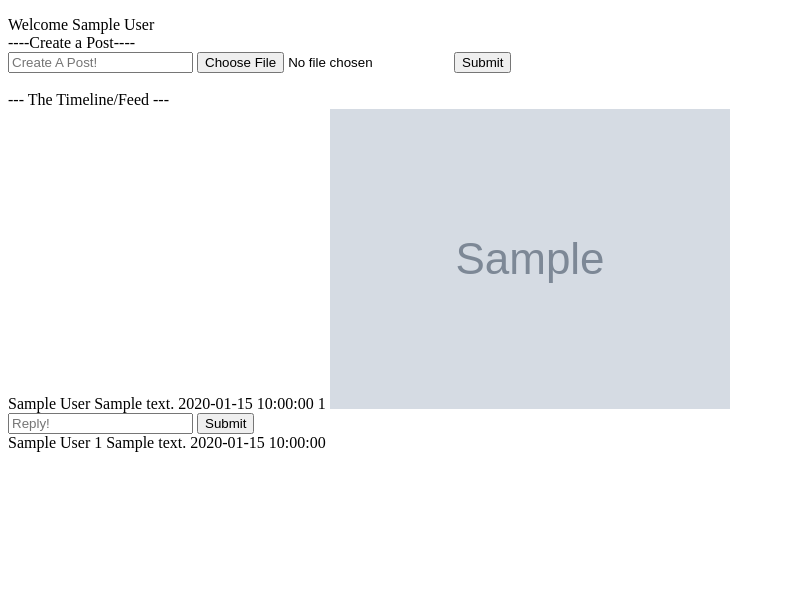
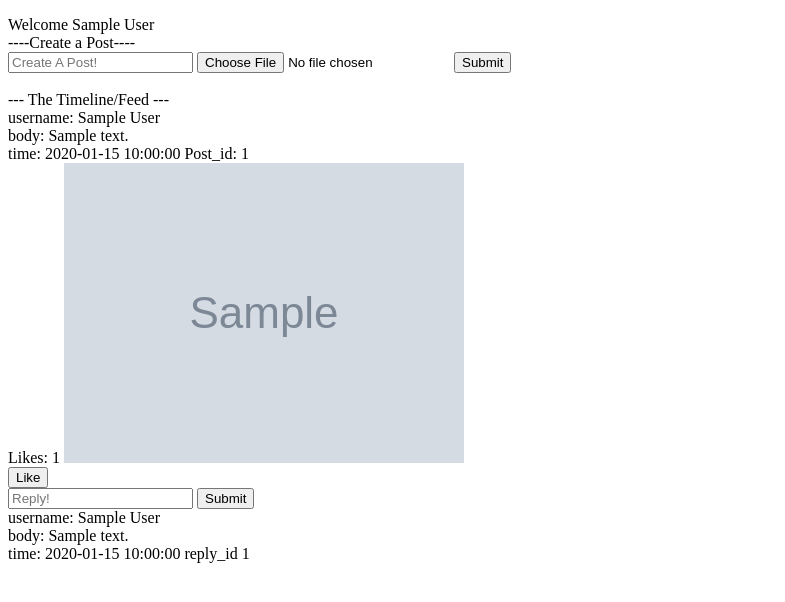
Before and after one commit to mellodynguyen/bunbook, a Flask app: page /home in a window 1280 px wide. Shown: the top 602 px of the page, without its empty margins (0-785 px from the left). Run offline with Flask 3, Linux system fonts and the light colour scheme; the visitor is signed in with stand-in values (Sample User, id 1); tables that the repository leaves empty hold one stand-in row (values such as "Sample post"); grey boxes marked "Sample" are stand-in pictures.

Commit message:
added like features for posts

```diff
--- a/model.py
+++ b/model.py
@@ -110,6 +110,7 @@ class Reply(db.Model):
     timestamp = db.Column(db.DateTime)
     # language = db.Column(db.String, default="english")
 
+
     # a reply can have many likes
     like = db.relationship("ReplyLike", back_populates="replylikes")
 
--- a/server.py
+++ b/server.py
@@ -1,5 +1,5 @@
 from flask import Flask, render_template, request, flash, session, redirect, jsonify, url_for
-from model import connect_to_db, db, User, Post, Reply
+from model import connect_to_db, db, User, Post, Reply, PostLike, ReplyLike
 import os
 import crud
 import datetime
@@ -13,14 +13,20 @@ CLOUDINARY_KEY = os.environ['CLOUDINARY_KEY']
 CLOUDINARY_SECRET = os.environ['CLOUDINARY_SECRET']
 CLOUD_NAME = "dzvyvbnmf"
 
+# helper function to calculate the length of likes for a post or reply instead
+# of storing count in database or a variable
+def calculatelikes(lst):
+    """Calculate number of likes for a Post or Reply."""
 
+    return len(lst)
+
+
+# this will show if the user is not logged in,
+# it should show create an account button that will route to /createaccount
+# and log in button that routes the info to login and then redirect to /home
 @app.route('/')
 def homepage():
     """View homepage."""
-
-    # this will show if the user is not logged in,
-    # it should show create an account button that will route to /createaccount
-    # or a log in button that routes the info to login and then redirect to /home
 
     return render_template('homepage.html')
 
@@ -40,6 +46,7 @@ def register_user():
         db.session.add(user)
         db.session.commit()
         flash("Account created!")
+
         return redirect('/home')
 
 # we'll need a button on the timeline page that routes to /logout
@@ -88,11 +95,13 @@ def timeline():
     posts = Post.query.all()
 
     # query all the replies for a specific post
-    # post_id = request.form.get('post_id')
-    # replies = crud.get_replies_by_postid(post_id)
     replies = Reply.query.all()
 
-    return render_template('home.html', posts=posts, replies=replies)
+    # query all likes for posts
+    # postlikes = Post.
+
+    return render_template('home.html', posts=posts, replies=replies,
+                           calculatelikes=calculatelikes)
 
 
 
@@ -116,16 +125,20 @@ def create_a_post():
     db.session.add(post)
     db.session.commit()
 
-    # if the user uploaded a file
+    # if the user uploaded a file for their post, upload img to cloudinary
+    # and add it to the database
     user_file = request.files.get('my-file')
     if user_file:
         img_url = upload_to_cloudinary(user_file)
         image = crud.create_image(post.post_id, img_url)
+
         db.session.add(image)
         db.session.commit()
 
 
     return redirect('/home')
+
+
 
 @app.route('/create-reply', methods=["POST"])
 def create_a_reply():
@@ -151,17 +164,23 @@ def create_a_reply():
 
 
 
-# add a route for cloudinary: this route will process the form
-# this route should accept POST requests
-# @app.route('/post-form-data', methods=['POST'])
-# def image_form():
-#     """Process the upload image form and return url generated by cloudinary"""
-#     user_file = request.files['my-file']
-#     img_url = upload_to_cloudinary(user_file)
+@app.route('/like-post', methods=['POST'])
+def like_a_post():
+    """Process liking a post"""
 
-#     # shows what the URL looks like
-#     # add_user_img_record(img_url)
-#     return jsonify(img_url)
+    # like_id = request.form.get('likebutton')
+
+    user_id = session['user_id']
+    post_id = int(request.form.get('likepostid'))
+    # print(post_id)
+    # print(type(post_id))
+    postlike = crud.create_like_for_post(user_id, post_id)
+
+    db.session.add(postlike)
+    db.session.commit()
+
+    return redirect('/home')
+
 
 
 
@@ -176,14 +195,6 @@ def upload_to_cloudinary(media_file):
     return result['secure_url']
 
 
-# def add_user_img_record(img_url):
-#     """Stub function for persisting data to database"""
-#     print("\n".join([f"{'*' * 20}", "SAVE THIS url to your database!!",
-#                     img_url, f"{'*' * 20}" ]))
-
-# for test image:
-# https://res.cloudinary.com/dzvyvbnmf/image/upload/v1705445845/otydsuktk3on3wskq9z5.jpg
-
 
 
 if __name__ == "__main__":
--- a/static/js/feedscript.js
+++ b/static/js/feedscript.js
@@ -28,6 +28,21 @@ document.querySelectorAll('.createreply').addEventListener('submit', (evt) => {
         .then((response) => response.text())
         .then((reply) => {
             // add reply to display
-            document.querySelector(evt.target.document.querySelector('#postid').value).insertAdjacentHTML(`${reply}`)
+            document.querySelector(evt.target.document.querySelector('#postid')
+                                    .value).insertAdjacentHTML(`${reply}`)
         })
+});
+
+// for liking a post
+document.querySelectorAll('.likeapost')addEventListener('submit', (evt) => {
+    evt.preventDefault();
+
+    evt.target.document.querySelector('#likepostid').value
+
+    // fetch('/like-post')
+    //     .then((response) => response.text())
+    //     .then((like) => {
+
+    //     })
+
 })
--- a/templates/home.html
+++ b/templates/home.html
@@ -16,19 +16,33 @@ Welcome {{ session["screenname"] }}
 
 <br>
 
+<!-- The Timeline/Feed  -->
 --- The Timeline/Feed ---
+
 <br>
+
 {% for post in posts %}
 <div class="postblock">
-  {{ post.user.screenname }}
-  {{ post.body }}
-  {{ post.timestamp }}
-  {{ post.post_id }}
+  username: {{ post.user.screenname }}
+  <br>
+  body: {{ post.body }}
+  <br>
+  time: {{ post.timestamp }}
+  Post_id: {{ post.post_id }}
+  <br>
+  <!-- post.like will give a list, we want length of list -->
+  Likes: {{ calculatelikes(post.like) }}
 
-<!-- Show a post's images -->
+<!-- Show a post's images if any -->
   {% if post.images %}
   <img src="{{ post.images[0].image_link }}">
   {% endif %}
+
+  <!-- Like a post form -->
+  <form class="likeapost" action="/like-post" method="post">
+    <input type="hidden" id="likepostid" name="likepostid" value="{{ post.post_id }}">
+    <button type="submit" name="likebutton">Like</button>
+  </form>
 
   <!-- Create a Reply form -->
   <form class="createreply" action="/create-reply" method="post">
@@ -37,18 +51,16 @@ Welcome {{ session["screenname"] }}
     <input type="submit">
   </form>
 
-  <!-- From Post model: (table name = posts) reply -->
-  <!--- From Reply model: (table name = replies)reply_post -->
-
-
+  <!-- Show replies to post if any -->
   <div class="replyblock" id="{{ post.post_id }}">
     {% if post.reply %}
     {% for reply in post.reply %}
-    <!-- need screen name from DB for user reply (author) -->
-    {{ reply.reply_user.screenname }}
-    {{ reply.reply_id }}
-    {{ reply.body }}
-    {{ reply.timestamp }}
+    username: {{ reply.reply_user.screenname }}
+    <br>
+    body: {{ reply.body }}
+    <br>
+    time: {{ reply.timestamp }}
+    reply_id {{ reply.reply_id }}
     {% endfor %}
     {% endif %}
   </div>
```
Also changed, not shown: crud.py (+8 -4 lines).
